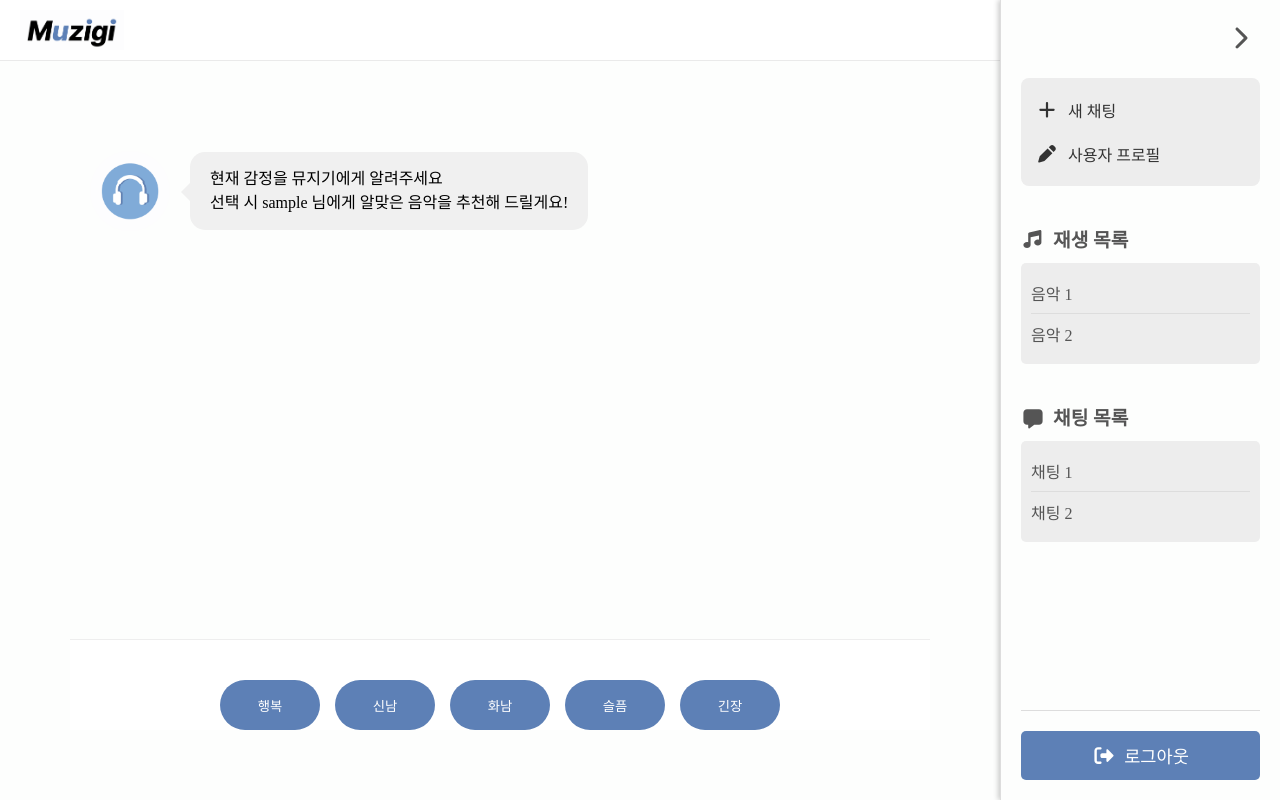
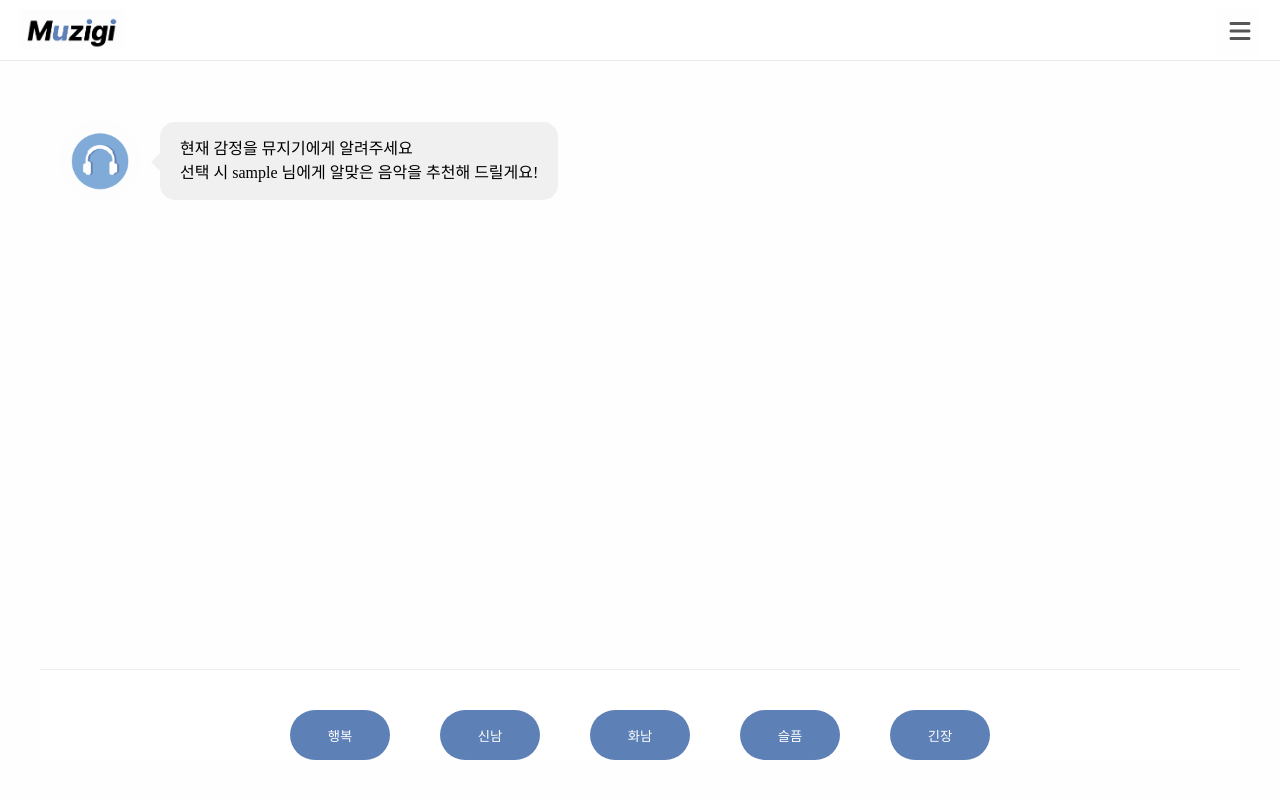
Before and after one commit to sun-risin/MUZIGI, a React (Vite) app in the folder frontend/: page /chat in a window 1280 px wide. Built offline with nearby package versions, Linux system fonts and the light colour scheme; sample sign-in values are in the browser's storage.

Commit message:
뮤지기 ui 완성

```diff
--- a/frontend/src/App.css
+++ b/frontend/src/App.css
@@ -37,7 +37,7 @@ body {
   display: flex;
   flex-direction: column;
   justify-content: space-between;
-  padding: 50px;
+  padding: 40px;
 }
 
 .sidebar {
--- a/frontend/src/App.jsx
+++ b/frontend/src/App.jsx
@@ -1,4 +1,4 @@
-import React, { useState, useEffect } from 'react'; // 1. useState, useEffect 임포트
+import React, { useState, useEffect } from 'react';
 import { BrowserRouter, Routes, Route, Navigate } from 'react-router-dom';
 import './App.css';
 
--- a/frontend/src/component/MainPage.css
+++ b/frontend/src/component/MainPage.css
@@ -12,7 +12,6 @@
   display: flex;
   flex-direction: column;
   box-sizing: border-box;
-  padding: 20px;
   transition: margin-right 0.3s ease-in-out;
   margin-right: 0; /* 기본 상태 (사이드바 닫힘) */
 }
@@ -35,3 +34,22 @@
   border-top: 1px solid #eee;
   background-color: #fff;
 }
+
+/* 사이드바 열기*/
+.sidebar-open-btn {
+  position: fixed;
+  right: 20px;
+  top: 8px;/*헤더 위치의 중앙에 오도록 함*/
+  background-color: #fdfefd;
+  border: none;
+  padding: 10px 5px 10px 10px;
+  cursor: pointer;
+  color: #555;
+  font-size: 1.5rem;
+  transition: right 0.3s ease-in-out; /
+
+}
+
+.sidebar-open-btn.hidden {
+    right: -50px; /* 화면 밖으로 밀어냄 */
+}
--- a/frontend/src/component/MainPage.jsx
+++ b/frontend/src/component/MainPage.jsx
@@ -3,9 +3,11 @@ import Chat from './essential/Chat';
 import Emotion from './essential/Emotion';
 import Sidebar from './essential/Sidebar';
 import './MainPage.css';
+import { FontAwesomeIcon } from '@fortawesome/react-fontawesome';
+import { faBars } from '@fortawesome/free-solid-svg-icons';
 
 function MainPage({ setIsLoggedIn }) {
-  const [isSidebarOpen, setIsSidebarOpen] = useState(true);
+  const [isSidebarOpen, setIsSidebarOpen] = useState(false);
   const [messages, setMessages] = useState([]); // 모든 채팅 메시지 관리
 
   const handleEmotionSelect = async (emotion) => {
@@ -44,6 +46,10 @@ function MainPage({ setIsLoggedIn }) {
     }
   };
 
+  const openSidebar = () =>{
+    setIsOpen(true);
+  }
+
   return (
     <div className="main-page-container">
       <div className= {`content-area ${isSidebarOpen ? 'sidebar-open' : ''}`}>
@@ -60,6 +66,12 @@ function MainPage({ setIsLoggedIn }) {
         setIsOpen={setIsSidebarOpen}
         setIsLoggedIn={setIsLoggedIn}
       />
+
+      {!isSidebarOpen&&(
+        <button onClick={()=>setIsSidebarOpen(true)} className='sidebar-open-btn'>
+          <FontAwesomeIcon icon={faBars}/>
+        </button>
+      )}
     </div>
   );
 }
--- a/frontend/src/component/essential/Emotion.css
+++ b/frontend/src/component/essential/Emotion.css
@@ -1,7 +1,7 @@
 .emotion {
   display: flex;
   justify-content: center;
-  gap: 15px;
+  gap: 50px;
   margin-top: 20px;
 }
 
```
